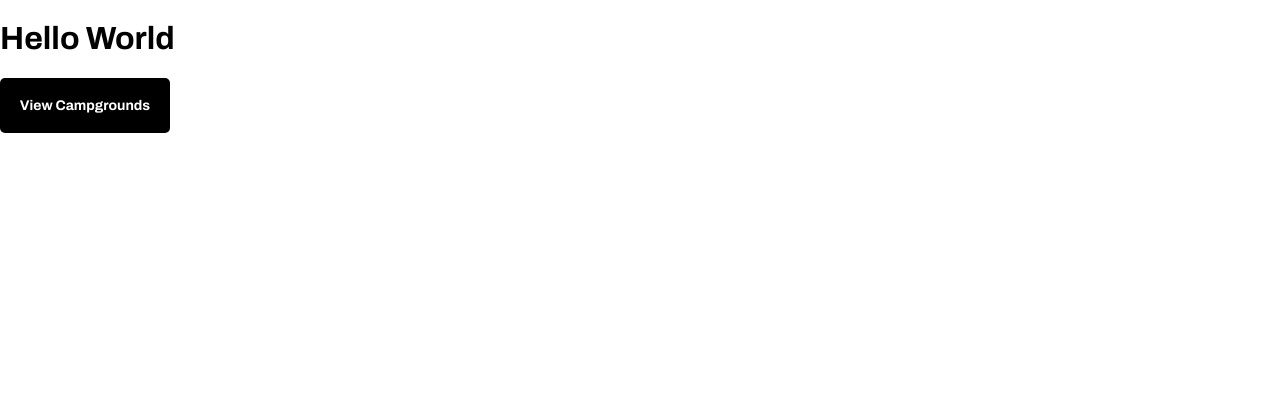
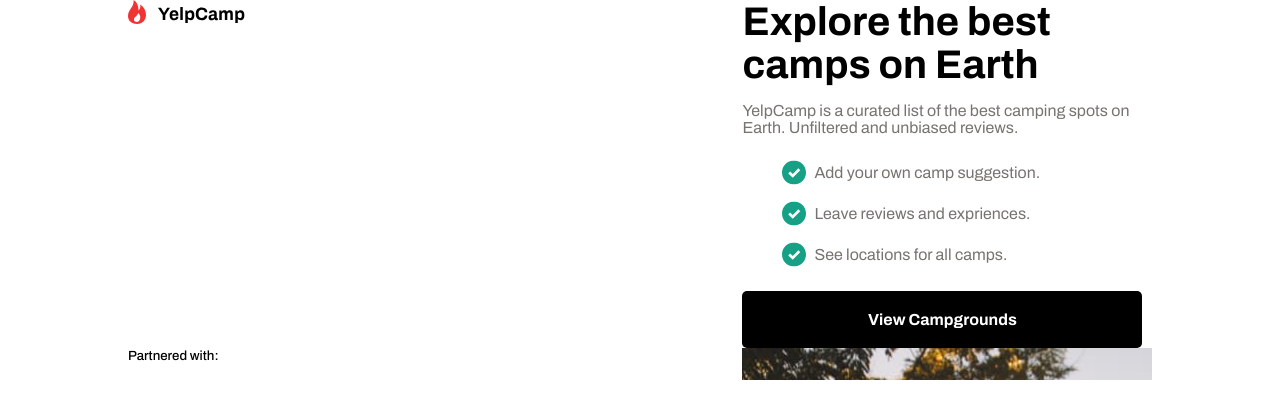
Before and after one commit to lbalbas/YelpCamp, a Next.js app in the folder app/: page / in a window 1280 px wide. Shown: the top 418 px of the page. Built offline with nearby package versions, Linux system fonts and the light colour scheme.

Commit message:
Started landing page

```diff
--- a/app/pages/app.scss
+++ b/app/pages/app.scss
@@ -1,3 +1,5 @@
+$light-text : #777370;
+
 html,
 body {
 	margin: 0;
@@ -7,6 +9,47 @@ body {
 * {
 	font-family: 'Archivo', sans-serif;
 }
+h1,h2,h3,h4,h5,h6{
+	padding:0;
+	margin: 0;
+	font-weight: 500;
+}
+h1{
+	font-size: 2.5rem;
+}
+.bold{
+	font-weight: 700;
+}
+.light-text{
+	color: $light-text;
+}
+.landing-page{
+	display:grid;
+	grid-template-columns: 60% 40%;
+	width: 80vw;
+	margin: 0 auto;
+}
+.feature-list{
+	display: flex;
+	flex-direction: column;
+	width: 300px;
+	list-style: none;
+}
+.feature{
+	display: flex;
+	align-items: center;
+	padding-top: 0.5rem;
+	padding-bottom: 0.5rem;
+}
+.feature > span {
+	margin-left: 0.5rem;
+}
+.landing-image{
+	background-image: url("../public/Hero Image.jpg");
+	width: 100%;
+	height: 100%;
+}
+
 .button {
 	background-color: black;
 	border: none;
@@ -14,8 +57,9 @@ body {
 	color: white;
 	cursor: pointer;
 	font-weight: 600;
-	text-align: center;
 	min-width: 170px;
+	width:100%;
+	max-width: 400px;;
 	padding: 20px 0 20px 0;
-	font-size: 14px;
+	font-size: 1rem;
 }
--- a/app/pages/components/Button.js
+++ b/app/pages/components/Button.js
@@ -1,5 +1,5 @@
 import React from "react";
 
 export default function button(props) {
-	return <button className="button">{props.children}</button>;
+	return <button type="button" className="button">{props.children}</button>;
 }
--- a/app/pages/index.js
+++ b/app/pages/index.js
@@ -8,9 +8,35 @@ export default function Home() {
 				<title>Yelp Camp</title>
 				<link rel="icon" href="/favicon.ico" />
 			</Head>
-			<div>
-				<h1>Hello World</h1>
-				<Button>View Campgrounds</Button>
+			<div class="landing-page">
+				<img src="/Logo.svg" alt="" className="logo"/>
+				<div className="landing-main">
+					<h1 className="bold">Explore the best camps on Earth</h1>
+					<p className="light-text">YelpCamp is a curated list of the best camping spots on Earth.
+					Unfiltered and unbiased reviews.</p>
+					<ul className="feature-list light-text">
+						<li className="feature">
+							<img src="Checkmark.svg" alt="Checkmark"/><span>Add your own camp suggestion.</span>
+						</li>
+						<li className="feature">
+							<img src="Checkmark.svg" alt="Checkmark"/><span>Leave reviews and expriences.</span>
+						</li>
+						<li className="feature">
+							<img src="Checkmark.svg" alt="Checkmark"/><span>See locations for all camps.</span>
+						</li>
+					</ul>
+					<Button>View Campgrounds</Button>
+				</div>
+				<div className="landing-partners">
+					<h5>Partnered with:</h5>
+					<div className="partners-cont">
+						<img src="" alt=""/>
+						<img src="" alt=""/>
+						<img src="" alt=""/>
+					</div>
+				</div>
+				<div className="landing-image">
+				</div>
 			</div>
 		</div>
 	);
```
